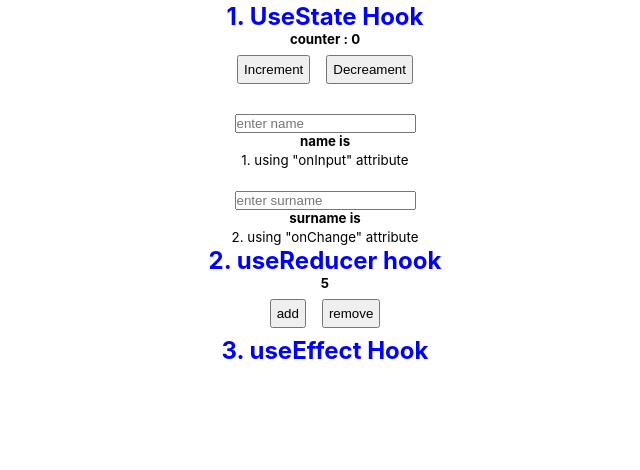
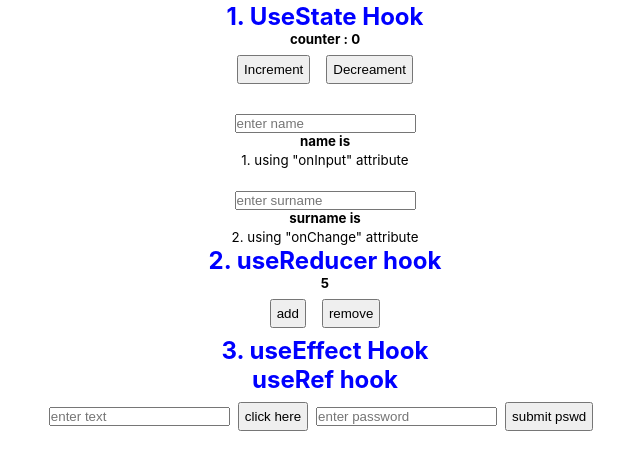
Before and after one commit to vaibhav18matere/react-hooks, a React (Create React App) app: page / in a window 1280 px wide. Shown: the top 470 px of the page, without its empty margins (315-955 px from the left). Built offline with nearby package versions, Linux system fonts and the light colour scheme; no server answers.

Commit message:
useRef hook

```diff
--- a/src/App.js
+++ b/src/App.js
@@ -2,6 +2,7 @@ import "./App.css";
 import UseStateHook from "./hooks/UseStateHook";
 import UseReducerHook from "./hooks/UseReducerHook";
 import UseEffectHook from "./hooks/UseEffectHook";
+import UseRefHook from "./hooks/UseRefHook";
 
 function App() {
   return (
@@ -9,6 +10,7 @@ function App() {
       <UseStateHook />
       <UseReducerHook />
       <UseEffectHook />
+      <UseRefHook />
     </div>
   );
 }
--- /dev/null
+++ b/src/hooks/UseRefHook.jsx
@@ -0,0 +1,31 @@
+import React, { useRef } from "react";
+
+function UseRefHook() {
+  const inputRef = useRef(null);
+  const pswdRef = useRef(null);
+
+  const nameHandler = () => {
+    console.log(inputRef.current.value);
+    inputRef.current.value = "";
+    // makes input field empty
+    inputRef.current.focus();
+    // after that the icon | focuses on input field
+  };
+
+  const passwordHandler = () => {
+    pswdRef.current.value = "";
+    pswdRef.current.focus();
+  };
+
+  return (
+    <>
+      <h2 className="hook">useRef hook</h2>
+      <input type="text" placeholder="enter text" ref={inputRef} />
+      <button onClick={nameHandler}>click here</button>
+      <input type="password" placeholder="enter password" ref={pswdRef} />
+      <button onClick={passwordHandler}>submit pswd</button>
+    </>
+  );
+}
+
+export default UseRefHook;
```
